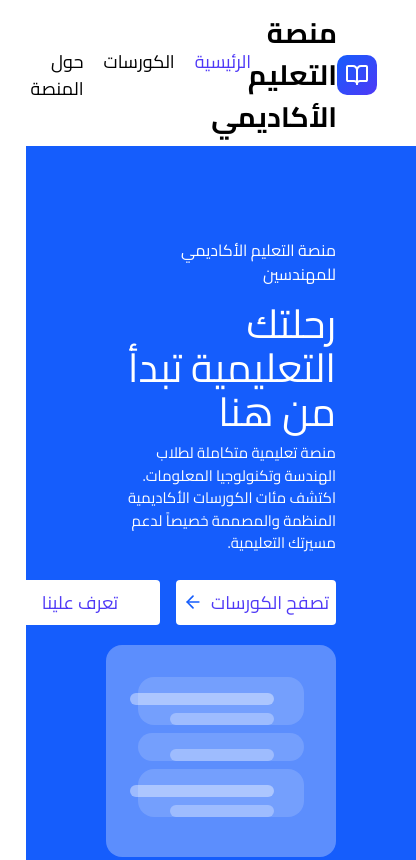
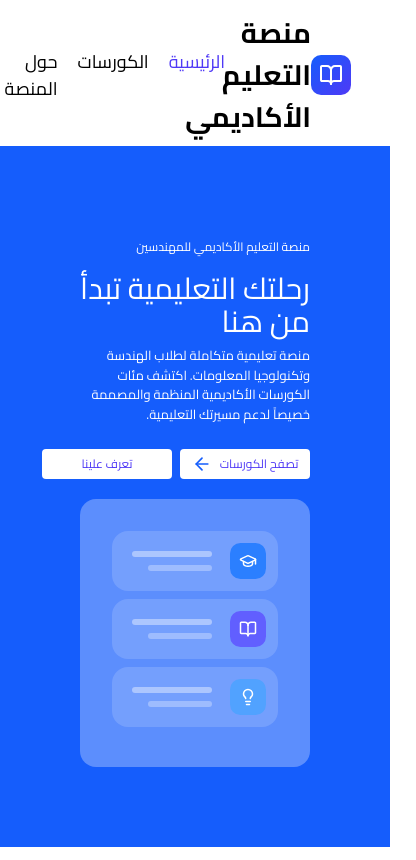
Before and after one commit to talaabusheha/Educational-platform, a website: page index.html in a window 390 px wide. Shown: the top 860 px of the page, 416 px wide, since content can reach past the window. Drawn offline with Linux system fonts and the light colour scheme.

Commit message:
Update responsive layout

```diff
--- a/index.html
+++ b/index.html
@@ -30,39 +30,39 @@
 
        <div class="w-[100%] mx-auto block mt-3 md:flex gap-4">
          <div class="w-[100%] ">
-            <p class=" h-auto w-auto bg mb-4">منصة التعليم الأكاديمي للمهندسين</p>
-            <h1 class="text-[40px] leading-[1.1]">رحلتك التعليمية تبدأ من هنا<h1>
-            <p class="mt-2 text-[15px]">منصة تعليمية متكاملة لطلاب الهندسة وتكنولوجيا المعلومات. اكتشف مئات الكورسات الأكاديمية المنظمة والمصممة خصيصاً لدعم مسيرتك التعليمية.</p>
-            <div class="flex mt-[25px] gap-4">
-            <a href=""><button class="flex items-center justify-center gap-2 cursor-pointer bg-white h-[45px] w-[160px] rounded text-[#4f39f6] text-[18px]">تصفح الكورسات<img src="image/row.svg" alt=""></button></a>
-            <a href=""><button class="flex items-center justify-center gap-2 cursor-pointer bg-white h-[45px] w-[160px] rounded text-[#4f39f6] text-[18px]">تعرف علينا </button>
+            <p class=" h-auto w-auto bg mb-4 text-[12px]">منصة التعليم الأكاديمي للمهندسين</p>
+            <h1 class="text-[30px] leading-[1.1]">رحلتك التعليمية تبدأ من هنا<h1>
+            <p class="mt-2 text-[13px]">منصة تعليمية متكاملة لطلاب الهندسة وتكنولوجيا المعلومات. اكتشف مئات الكورسات الأكاديمية المنظمة والمصممة خصيصاً لدعم مسيرتك التعليمية.</p>
+            <div class="flex mt-[25px] gap-2">
+            <a href=""><button class="flex items-center justify-center gap-2 cursor-pointer bg-white h-[30px] w-[130px] rounded text-[#4f39f6] text-[12px]">تصفح الكورسات<img src="image/row.svg" alt=""></button></a>
+            <a href=""><button class="flex items-center justify-center gap-2 cursor-pointer bg-white h-[30px] w-[130px] rounded text-[#4f39f6] text-[12px]">تعرف علينا </button>
             </a>
             </div>
         </div>
         <div class="gap-4 w-[100%] p-8 bg-white/30 rounded-2xl mt-5">
             <div class="flex mb-2 bg-white/15 rounded-2xl ">
-                <div><img class="p-3 w-auto h-auto " src="image/2-1.svg" alt=""></div>
+                <div><img class="p-3 w-15 h-auto " src="image/2-1.svg" alt=""></div>
                 <div>
-                    <div class="bg-white/40 h-3 w-36 mr-1.5  mt-4 rounded-2xl"></div>
-                    <div class="bg-white/30 h-3 w-26 mr-1.5  mt-2 rounded-2xl"></div>
+                    <div class="bg-white/40 h-1.5 w-20 mr-1.5  mt-5 rounded-2xl"></div>
+                    <div class="bg-white/30 h-1.5 w-16 mr-1.5  mt-2 rounded-2xl"></div>
                 </div>
 
 
             </div>
             <div class="flex mb-2 bg-white/15 rounded-2xl" >
-                <div><img class="p-3 w-auto h-auto" src="image/2-2.svg" alt=""></div>
+                <div><img class="p-3 w-15 h-auto" src="image/2-2.svg" alt=""></div>
                 <div>
-                    <div class="bg-white/40h-3 w-36 mr-1.5  mt-4 rounded-2xl"></div>
-                    <div class="bg-white/30 h-3 w-26 mr-1.5  mt-2 rounded-2xl"></div>
+                    <div class="bg-white/40 h-1.5 w-20 mr-1.5  mt-5 rounded-2xl"></div>
+                    <div class="bg-white/30 h-1.5 w-16 mr-1.5  mt-2 rounded-2xl"></div>
                 </div>
 
 
             </div>
             <div class="flex mb-2 bg-white/15 rounded-2xl">
-                <div><img class="p-3 w-auto h-auto" src="image/2-3.svg" alt=""></div>
+                <div><img class="p-3 w-15 h-auto" src="image/2-3.svg" alt=""></div>
                 <div>
-                <div class="bg-white/40 h-3 w-36 mr-1.5  mt-4 rounded-2xl"></div>
-                <div class="bg-white/30 h-3 w-26 mr-1.5  mt-2 rounded-2xl"></div>
+                <div class="bg-white/40 h-1.5 w-20 mr-1.5  mt-5 rounded-2xl"></div>
+                <div class="bg-white/30 h-1.5 w-16 mr-1.5  mt-2 rounded-2xl"></div>
             </div>
 
 
```
Also changed, not shown: css/output.css.
